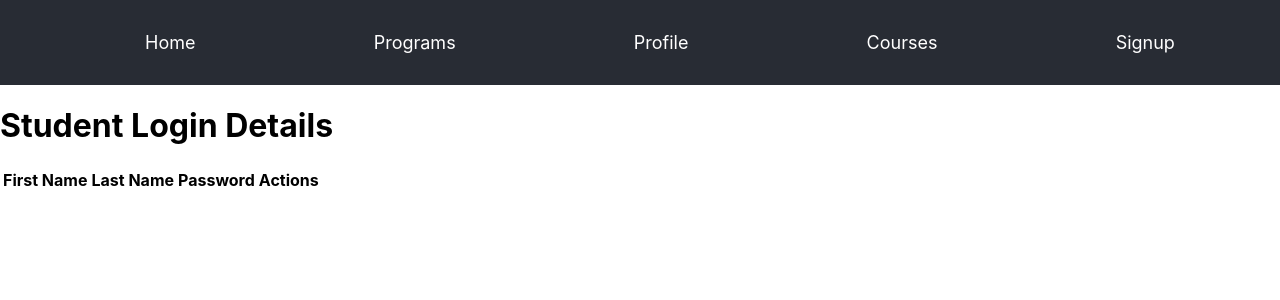
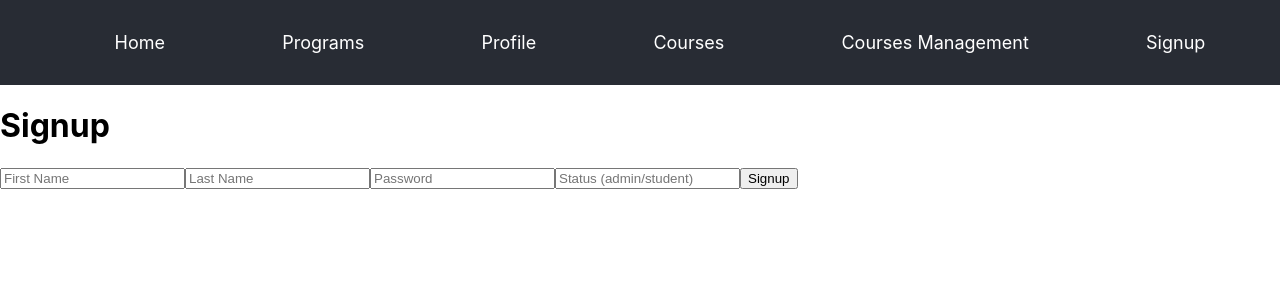
Before and after one commit to code-sample-git/group2-bow-course-registration, a React (Create React App) app: page /profile in a window 1280 px wide. Shown: the top 300 px of the page. Built offline with nearby package versions, Linux system fonts and the light colour scheme.

Commit message:
Reloacted the component files and created the menu for couse management.

```diff
--- a/src/App.js
+++ b/src/App.js
@@ -5,6 +5,7 @@ import Navbar from './components/Navbar';
 import Home from './components/Home';
 import Programs from './components/Programs';
 import Courses from './components/Courses';
+import CourseManagement from './components/CourseManagement';
 import Signup from './components/Signup';
 import Profile from './components/Profile';
 
@@ -18,6 +19,7 @@ function App() {
           <Route path="/programs" element={<Programs />} />
           <Route path="/profile" element={<Profile />} />
           <Route path="/courses" element={<Courses />} />
+          <Route path="/coursesmanagement" element={<CourseManagement />} />
           <Route path="/signup" element={<Signup />} />
         </Routes>
       </div>
--- a/src/components/Navbar.js
+++ b/src/components/Navbar.js
@@ -12,6 +12,7 @@ const Navbar = () => {
         <li><Link to="/programs">Programs</Link></li>
         <li><Link to="/profile">Profile</Link></li>
         <li><Link to="/courses">Courses</Link></li>
+        <li><Link to="/coursemanagement">Courses Management</Link></li>
         <li><Link to="/signup">Signup</Link></li>
       </ul>
     </nav>
--- a/src/components/Profile.js
+++ b/src/components/Profile.js
@@ -1,103 +1,31 @@
-import React, { useEffect, useState } from 'react';
+import React from 'react';
 
-const Profile = () => {
-  const [studentLoginDetails, setStudentLoginDetails] = useState([]);
-  const [isEditing, setIsEditing] = useState(null);
-  const [editData, setEditData] = useState({ firstName: '', lastName: '', password: '' });
+const Signup = () => {
+    const handleSubmit = (event) => {
+        event.preventDefault();
+        let userCredentials = JSON.parse(sessionStorage.getItem('userCredentials')) || [];
 
-  useEffect(() => {
-    // Retrieve data from session storage
-    const userCredentials = sessionStorage.getItem('userCredentials');
-    if (userCredentials) {
-      // Parse the JSON string to an array
-      setStudentLoginDetails(JSON.parse(userCredentials));
-    }
-  }, []);
+        const firstName = event.target[0].value;
+        const lastName = event.target[1].value;
+        const password = event.target[2].value;
+        const status = event.target[3].value; // 'admin' or 'student'
 
-  const handleEditClick = (index) => {
-    setIsEditing(index);
-    setEditData(studentLoginDetails[index]);
-  };
-
-  const handleInputChange = (e) => {
-    const { name, value } = e.target;
-    setEditData({ ...editData, [name]: value });
-  };
-
-  const handleFormSubmit = (e) => {
-    e.preventDefault();
-    const updatedDetails = [...studentLoginDetails];
-    updatedDetails[isEditing] = editData;
-    setStudentLoginDetails(updatedDetails);
-    sessionStorage.setItem('userCredentials', JSON.stringify(updatedDetails));
-    setIsEditing(null);
+        userCredentials.push({ firstName, lastName, password, status });
+        sessionStorage.setItem('userCredentials', JSON.stringify(userCredentials));
     };
 
     return (
         <div>
-      <h1>Student Login Details</h1>
-      <table>
-        <thead>
-          <tr>
-            <th>First Name</th>
-            <th>Last Name</th>
-            <th>Password</th>
-            <th>Actions</th>
-          </tr>
-        </thead>
-        <tbody>
-          {studentLoginDetails.map((detail, index) => (
-            <tr key={index}>
-              <td>{detail.firstName}</td>
-              <td>{detail.lastName}</td>
-              <td>{detail.password}</td>
-              <td>
-                <button onClick={() => handleEditClick(index)}>Edit</button>
-              </td>
-            </tr>
-          ))}
-        </tbody>
-      </table>
-
-      {isEditing !== null && (
-        <form onSubmit={handleFormSubmit}>
-          <h2>Edit Student Login Detail</h2>
-          <label>
-            First Name:
-            <input
-              type="text"
-              name="firstName"
-              value={editData.firstName}
-              onChange={handleInputChange}
-            />
-          </label>
-          <br />
-          <label>
-            Last Name:
-            <input
-              type="text"
-              name="lastName"
-              value={editData.lastName}
-              onChange={handleInputChange}
-            />
-          </label>
-          <br />
-          <label>
-            Password:
-            <input
-              type="password"
-              name="password"
-              value={editData.password}
-              onChange={handleInputChange}
-            />
-          </label>
-          <br />
-          <button type="submit">Save</button>
-          <button type="button" onClick={() => setIsEditing(null)}>Cancel</button>
+            <h1>Signup</h1>
+            <form onSubmit={handleSubmit}>
+                <input type="text" placeholder="First Name" required />
+                <input type="text" placeholder="Last Name" required />
+                <input type="password" placeholder="Password" required />
+                <input type="text" placeholder="Status (admin/student)" required />
+                <button type="submit">Signup</button>
             </form>
-      )}
         </div>
     );
 };
 
-export default Profile;
+export default Signup;
```
Also changed, not shown: src/profile.js (deleted, +0 -31 lines), src/components/CourseManagement.js (renamed from src/CourseManagement.js), src/components/Profile.css (renamed from src/Profile.css). Lines whose indentation alone changed are shown as unchanged.
